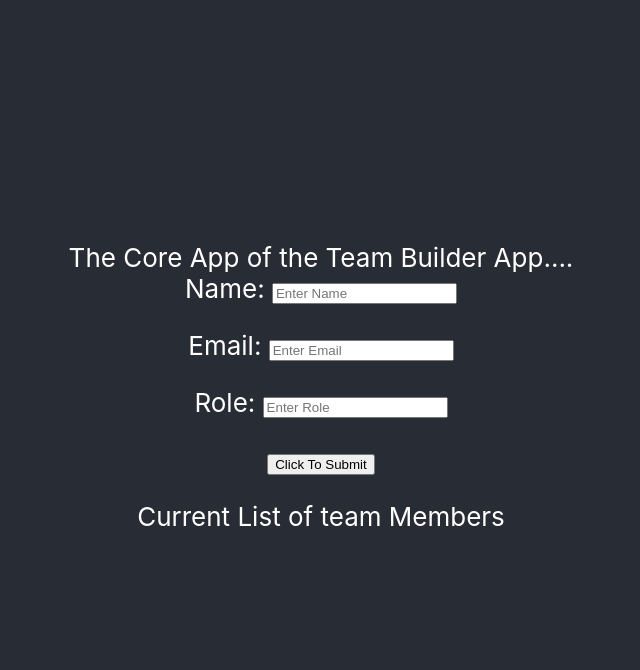
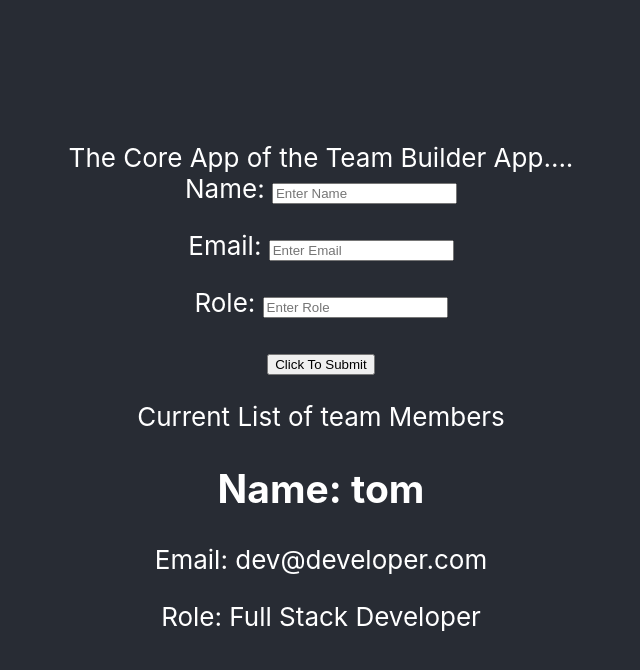
Before and after one commit to bloominstituteoftechnology/team-builder, a React (Create React App) app: page / in a window 1280 px wide. Shown: the top 670 px of the page, without its empty margins (319-959 px from the left). Built offline with nearby package versions, Linux system fonts and the light colour scheme.

Commit message:
Added array list component

```diff
--- a/src/TeamList.js
+++ b/src/TeamList.js
@@ -2,11 +2,18 @@ import React from 'react';
 
 
 
-const TeamList = () => {
-
+const TeamList = props => {
+console.log("teamlist props->",props);
 return (
     <div>
         <p>Current List of team Members</p>
+        {props.team.map( teamMember => (
+            <div>
+                <h2>Name: {teamMember.name}</h2>
+                <p>Email: {teamMember.email}</p>
+                <p>Role: {teamMember.role}</p>
+            </div>
+        ))}
     </div>
 );
 
```
